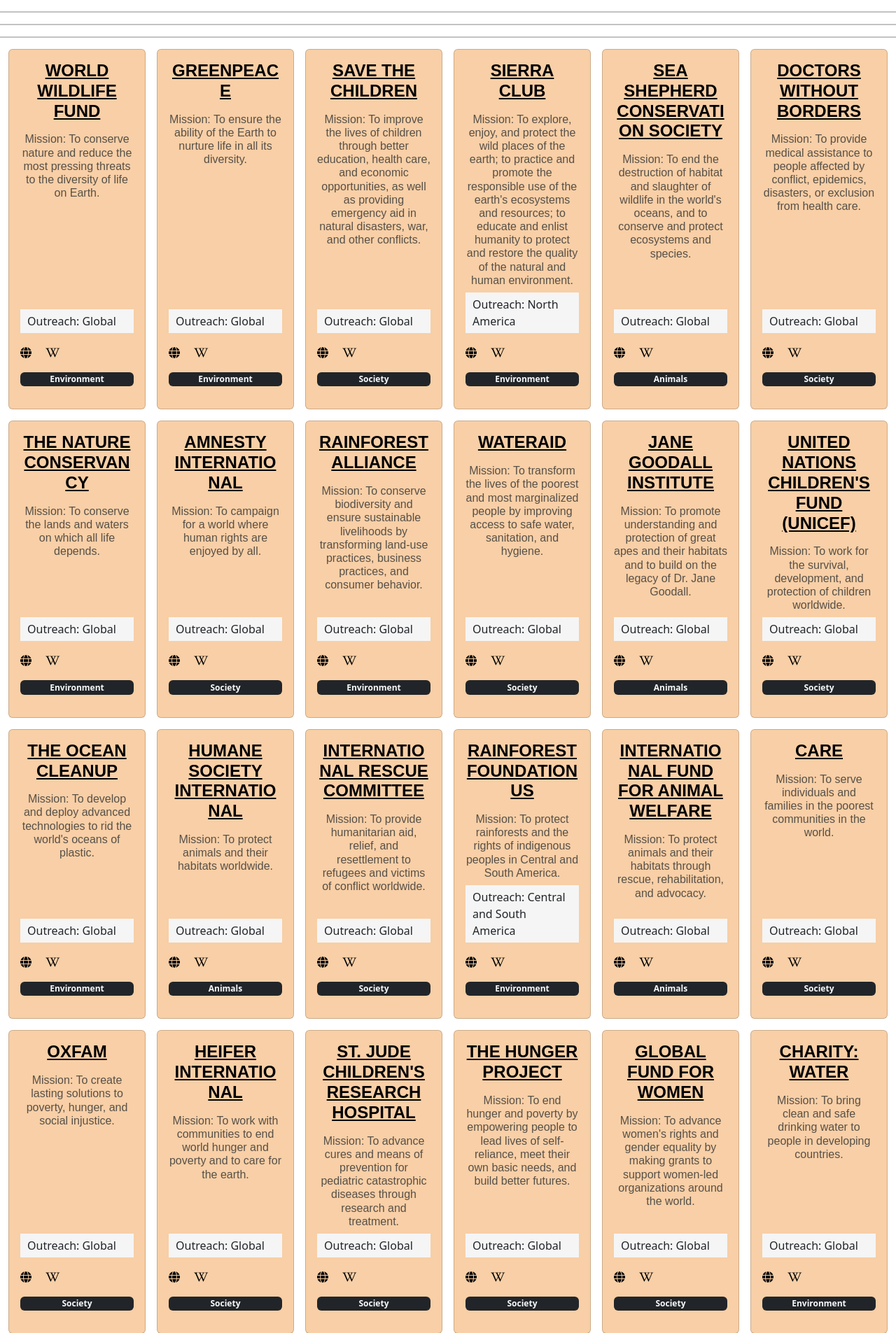
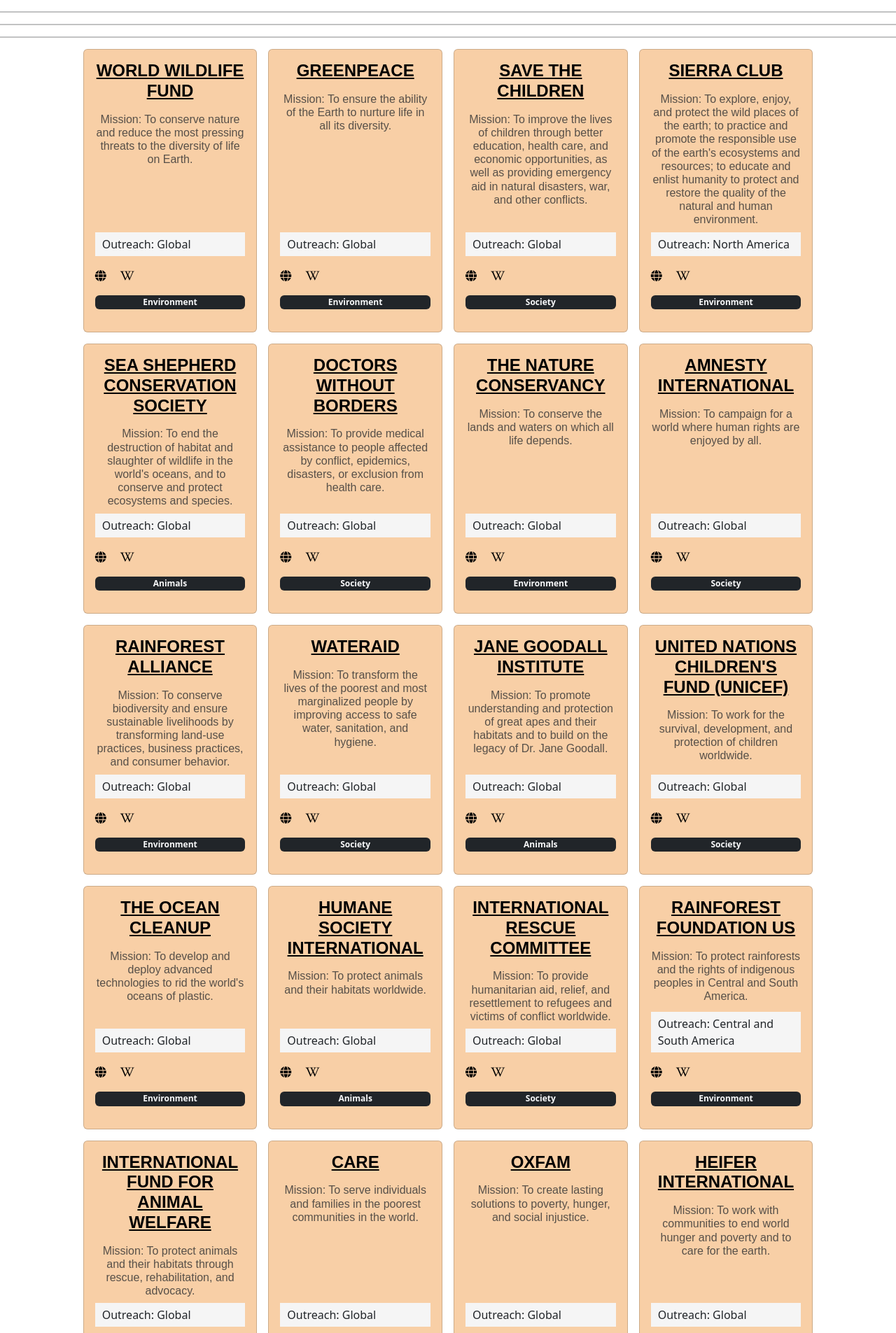
Before and after one commit to alphaClass6143/hackathon-2023-charityhub, a Flask app: page /charities in a window 1280 px wide. Shown: the part 88-1993 px from the top of the page at 70% size. Run offline with Flask 2, Linux system fonts and the light colour scheme.

Commit message:
Centered the content

```diff
--- a/app/templates/charity.html
+++ b/app/templates/charity.html
@@ -17,24 +17,33 @@
 
 
 <div class="container-fluid">
-  <div class="row row-cols-2 row-cols-sm-3 row-cols-md-5 g-3">
+  <div class="row">
+    <div class="col-xl-10 mx-auto">
+      <div class="row g-3">
         {% for charity in charities %}
-    <div class="col col-sm-6 col-md-4 col-lg-2">
+        <div class="col-sm-12 col-md-6 col-lg-4 col-xl-3">
           <div class="card h-100" style="background-color: #f8cfa6;">
             <div class="card-body d-flex flex-column">
-          <h5 class="card-title" style="margin-bottom: 20px; color: #000; font-size: 24px; font-weight: bold; text-transform: uppercase;"><a href="/charity/{{charity.url}}" style="color: #000;">{{ charity.charity_name }}</a></h5>
+              <h5 class="card-title"
+                style="margin-bottom: 20px; color: #000; font-size: 24px; font-weight: bold; text-transform: uppercase;">
+                <a href="/charity/{{charity.url}}" style="color: #000;">{{ charity.charity_name }}</a></h5>
               <h6 class="card-subtitle mb-2 text-muted">Mission: {{ charity.goal }}</h6>
               <div class="mt-auto">
-            <p class="card-text" style="background-color: #F5F5F5; padding: 5px 10px;">Outreach: {{ charity.region_served }}</p>
-            <a href="url_for{{charity.website}}" class="card-link"><i class="fa-solid fa-globe" style="color: #000;"></i></a>
-            <a href="url_for{{charity.wikilink}}" class="card-link"><i class="fa-brands fa-wikipedia-w" style="color: #000;"></i></a>
-            <p class="badge bg-dark text-light d-block text-center mt-3" style="background-color: #000;">{{ charity.category }}</p>
+                <p class="card-text" style="background-color: #F5F5F5; padding: 5px 10px;">Outreach:
+                  {{ charity.region_served }}</p>
+                <a href="url_for{{charity.website}}" class="card-link"><i class="fa-solid fa-globe"
+                    style="color: #000;"></i></a>
+                <a href="url_for{{charity.wikilink}}" class="card-link"><i class="fa-brands fa-wikipedia-w"
+                    style="color: #000;"></i></a>
+                <p class="badge bg-dark text-light d-block text-center mt-3" style="background-color: #000;">
+                  {{ charity.category }}</p>
               </div>
             </div>
           </div>
         </div>
-
         {% endfor %}
+      </div>
+    </div>
   </div>
 </div>
 
```
Lines whose indentation alone changed are shown as unchanged.
